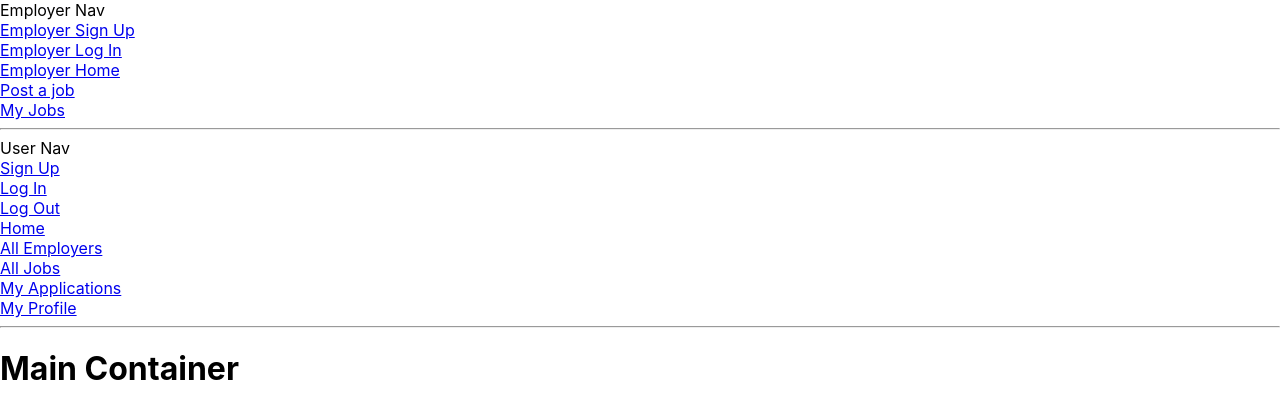
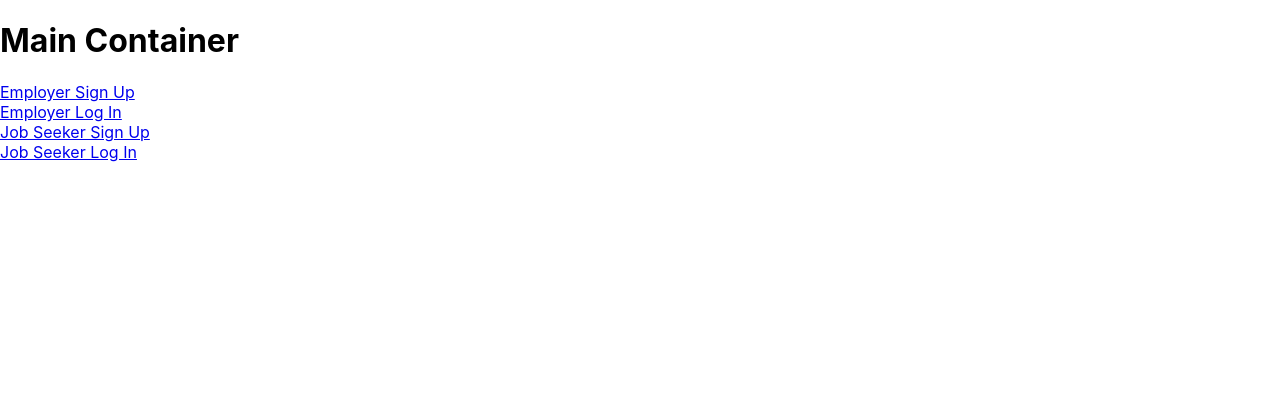
Before and after one commit to joffitzer/job-search-frontend, a React (Create React App) app: page / in a window 1280 px wide. Shown: the top 418 px of the page. Built offline with nearby package versions, Linux system fonts and the light colour scheme.

Commit message:
initial conditional rendering for employer vs user views

```diff
--- a/src/App.js
+++ b/src/App.js
@@ -27,11 +27,9 @@ class App extends React.Component {
 
   render(){
 
-    console.log('local storage: ', localStorage)
-
     return (
       <div>
-        <Nav />
+        {this.props.isLoggedIn ? <Nav /> : ""}
         <MainContainer />
       </div>
     );
@@ -40,10 +38,17 @@ class App extends React.Component {
 
 }
 
+const mapStateToProps = (state) => {
+  let { isLoggedIn } = state;
+  return {
+    isLoggedIn
+  }
+}
+
 const mapDispatchToProps = (dispatch) => {
   return {
     logInUser: (user) => dispatch(logInUser(user)),
   }
 }
 
-export default cnx(null, mapDispatchToProps)(App);
+export default cnx(mapStateToProps, mapDispatchToProps)(App);
--- a/src/components/JobCandidates.js
+++ b/src/components/JobCandidates.js
@@ -1,5 +1,5 @@
 import React from 'react'
-import {Link} from 'react-router-dom'
+// import {Link} from 'react-router-dom'
 import CandidateCard from '../components/CandidateCard'
 import { connect as cnx } from 'react-redux';
 import { getUserApps, showJob } from '../actionCreators'
--- /dev/null
+++ b/src/components/LandingPage.js
@@ -0,0 +1,20 @@
+import React from 'react'
+import {Link} from 'react-router-dom'
+
+class LandingPage extends React.Component {
+    render() {
+
+        return(
+            <div>
+                            <Link to="/employersignup"><div>Employer Sign Up</div></Link>
+                            <Link to="/employerlogin"><div>Employer Log In</div></Link>
+                            <Link to="/signup"><div>Job Seeker Sign Up</div></Link>
+                            <Link to="/login"><div>Job Seeker Log In</div></Link>
+            </div>
+        )
+
+    }
+
+}
+
+export default LandingPage;
--- a/src/containers/MainContainer.js
+++ b/src/containers/MainContainer.js
@@ -1,5 +1,6 @@
 import React from 'react'
 import { Route } from 'react-router-dom'
+import LandingPage from '../components/LandingPage'
 import Thanks from '../components/Thanks'
 import EmployerSignup from '../components/EmployerSignup'
 import EmployerLogin from '../components/EmployerLogin'
@@ -10,7 +11,7 @@ import JobCandidates from '../components/JobCandidates'
 import CandidateShow from '../components/CandidateShow'
 import Signup from '../components/Signup'
 import Login from '../components/Login'
-import Logout from '../components/Logout'
+// import Logout from '../components/Logout'
 import Home from '../components/Home'
 import EmployersContainer from '../containers/EmployersContainer'
 import EmployerShow from '../components/EmployerShow'
@@ -23,6 +24,7 @@ const MainContainer = () => {
     return (
         <div>
             <h1>Main Container</h1>
+            <Route exact path="/" render={(routerProps) => <LandingPage {...routerProps}/>} />
             <Route exact path="/employersignup" render={(routerProps) => <EmployerSignup {...routerProps}/>} />
             <Route exact path="/employerlogin" render={(routerProps) => <EmployerLogin {...routerProps}/>} />
             <Route exact path="/employerhome" render={(routerProps) => <EmployerHome {...routerProps}/>} />
@@ -32,7 +34,7 @@ const MainContainer = () => {
             <Route exact path="/candidates/:id" render={(routerProps) => <CandidateShow {...routerProps}/>} />
             <Route exact path="/signup" render={(routerProps) => <Signup {...routerProps}/>} />
             <Route exact path="/login" render={(routerProps) => <Login {...routerProps}/>} />
-            <Route exact path="/logout" component={Logout} />
+            {/* <Route exact path="/logout" component={Logout} /> */}
             <Route exact path="/thanks" component={Thanks} />
             <Route exact path="/profile" component={ProfileContainer} />
             <Route exact path="/home" component={Home} />
--- a/src/containers/Nav.js
+++ b/src/containers/Nav.js
@@ -13,25 +13,37 @@ class Nav extends React.Component {
 
     render() {
 
+        console.log('nav props: ', this.props)
+
         return (
             <div>
-                {/* <h5>Logged In User: {this.props.isLoggedIn ? this.props.loggedInUser.attributes.first_name : "Nope"}</h5> */}
+                {this.props.loggedInUser ?
+                    <div>
+                        {(this.props.loggedInUser.logo || this.props.loggedInUser.employer) ?
+                            <div>
                                 <div>Employer Nav</div>
-                <Link to="/employersignup"><div>Employer Sign Up</div></Link>
-                <Link to="/employerlogin"><div>Employer Log In</div></Link>
+                                    {/* <Link to="/employersignup"><div>Employer Sign Up</div></Link>
+                                    <Link to="/employerlogin"><div>Employer Log In</div></Link> */}
                                     <Link to="/employerhome"><div>Employer Home</div></Link>
                                     <Link to="/postjob"><div>Post a job</div></Link>
                                     <Link to="/myjobs"><div>My Jobs</div></Link>
-                <hr></hr>
+                                    <Link to="/"><div onClick={this.logout}>Log Out</div></Link>
+                            </div>
+                        :
+                            <div>
                                 <div>User Nav</div>
-                <Link to="/signup"><div>Sign Up</div></Link>
-                <Link to="/login"><div>Log In</div></Link>
-                <Link to="/logout"><div onClick={this.logout}>Log Out</div></Link>
+                                    {/* <Link to="/signup"><div>Sign Up</div></Link>
+                                    <Link to="/login"><div>Log In</div></Link> */}
                                     <Link to="/home"><div>Home</div></Link>
                                     <Link to="/employers"><div>All Employers</div></Link>
                                     <Link to="/jobs"><div>All Jobs</div></Link>
                                     <Link to="/myapps"><div>My Applications</div></Link>
                                     <Link to="/profile"><div>My Profile</div></Link>
+                                    <Link to="/"><div onClick={this.logout}>Log Out</div></Link>
+                            </div>}
+                    </div>
+
+                    : ""}
                     <hr></hr>
             </div>
         )
```
Also changed, not shown: src/containers/EmployerJobsContainer.js (+0 -11 lines). Lines whose indentation alone changed are shown as unchanged.
